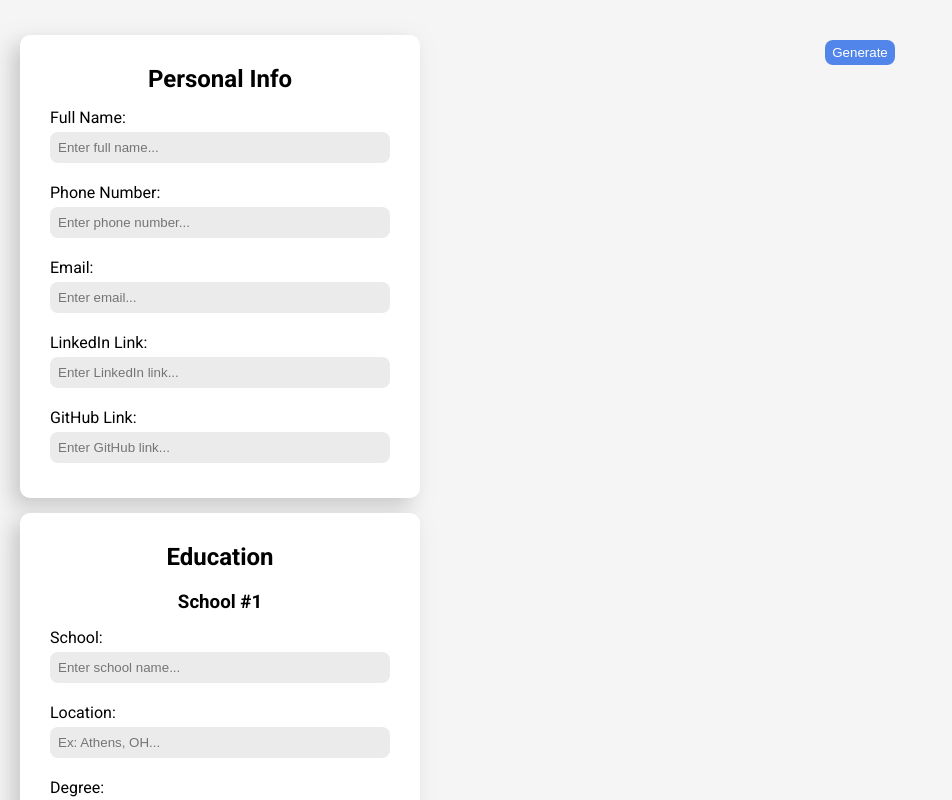
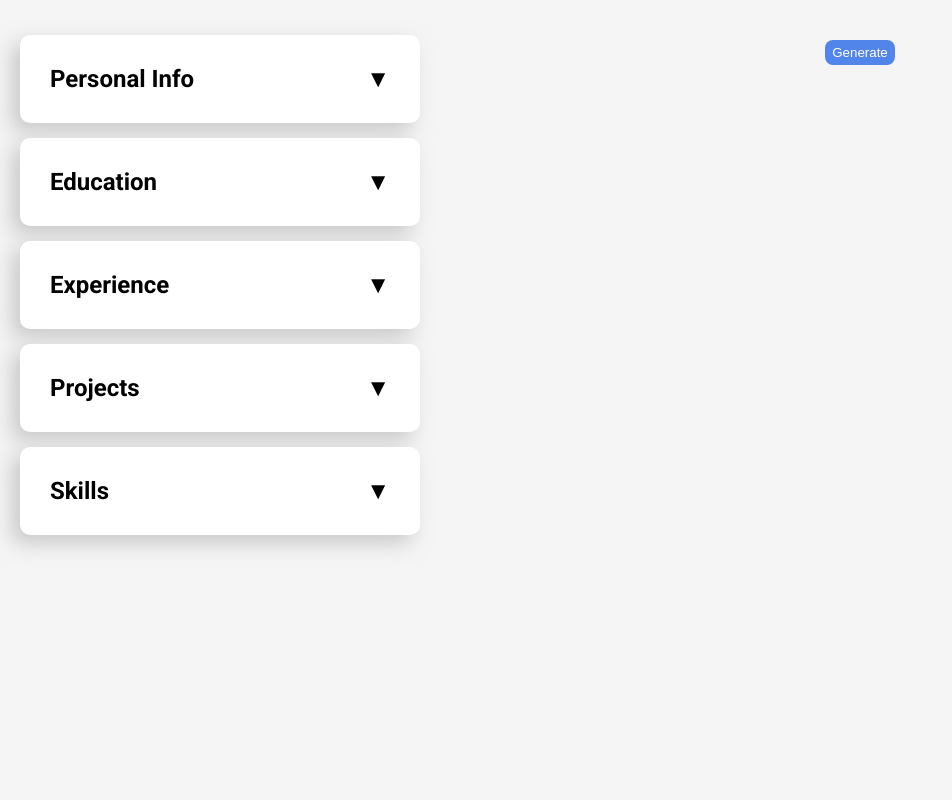
Before and after one commit to nathan8b/ResumeForge, a React app in the folder frontend/: page / in a window 1280 px wide. Shown: the top 800 px of the page, without its empty margins (0-952 px from the left). Built offline with nearby package versions, Linux system fonts and the light colour scheme; the HTML template or start-up script is replaced by a standard one.

Commit message:
turned each input section into dropdown, so page isn't super long

```diff
--- a/frontend/src/App.css
+++ b/frontend/src/App.css
@@ -1,18 +1,17 @@
 @import url('https://fonts.googleapis.com/css2?family=Roboto:wght@400;500;700&display=swap');
 
 body {
+  background-color: rgb(245, 245, 245);
   height: 100%;
   overflow-y: auto;
   margin: 0;
 }
 
 #root {
-  background-color: rgb(245, 245, 245);
   overflow-y: auto;
   height: 100%;
   margin: 0 auto;
   padding: 0;
-  text-align: center;
   font-family: 'Roboto', sans-serif;
 }
 
@@ -47,6 +46,18 @@ iframe {
   box-shadow: -8px 8px 20px rgba(157, 157, 157, 0.5);
   padding: 30px;
   margin: 15px auto;
+  display: flex;
+  flex-direction: column;
+}
+
+.section-header {
+  cursor: pointer;
+  display: flex;
+  align-items: center;
+  justify-content: space-between;
+}
+
+.section-content {
   display: flex;
   flex-direction: column;
 }
--- a/frontend/src/components/Education.jsx
+++ b/frontend/src/components/Education.jsx
@@ -1,4 +1,8 @@
+import { useState } from "react";
+
 function Education({data, setData}) {
+    const [open, setOpen] = useState(false);
+
     const handleChange = (index, field, value) => {
         const newEducation = [...data];
         newEducation[index][field] = value;
@@ -16,7 +20,16 @@ function Education({data, setData}) {
 
     return (
         <div className="section">
-            <h2>Education</h2>
+            <h2
+                className="section-header"
+                onClick={() => setOpen(!open)}
+            >
+                <span>Education</span>
+                <span>{open ? "▲" : "▼"}</span>
+            </h2>
+
+            {open && (
+                <div className="section-content">
                     {data.map((entry, index) => (
                         <div key={index} className="sub-section">
 
@@ -73,6 +86,8 @@ function Education({data, setData}) {
                     ))}
                     <button onClick={addEducation}>Add</button>
                 </div>
+            )}
+        </div>
     );
 
 }
--- a/frontend/src/components/Experience.jsx
+++ b/frontend/src/components/Experience.jsx
@@ -1,4 +1,8 @@
+import { useState } from "react";
+
 function Experience({data, setData}) {
+    const [open, setOpen] = useState(false);
+
     const handleChange = (index, field, value) => {
         const newExperience = [...data];
         newExperience[index][field] = value;
@@ -16,7 +20,16 @@ function Experience({data, setData}) {
 
     return (
         <div className="section">
-            <h2>Experience</h2>
+            <h2
+                className="section-header"
+                onClick={() => setOpen(!open)}
+            >
+                <span>Experience</span>
+                <span>{open ? "▲" : "▼"}</span>
+            </h2>
+
+            {open && (
+                <div className="section-content">
                     {data.map((entry, index) => (
                         <div key={index} className="sub-section">
 
@@ -73,6 +86,8 @@ function Experience({data, setData}) {
                     ))}
                     <button onClick={addExperience}>Add</button>
                 </div>
+            )}
+        </div>
     );
 }
 
--- a/frontend/src/components/PersonalInfo.jsx
+++ b/frontend/src/components/PersonalInfo.jsx
@@ -1,8 +1,20 @@
+import { useState } from "react";
+
 function PersonalInfo({data, setData}) {
+    const [open, setOpen] = useState(false);
+
     return (
         <div className="section">
-            <h2>Personal Info</h2>
+            <h2
+                className="section-header"
+                onClick={() => setOpen(!open)}
+            >
+                <span>Personal Info</span>
+                <span>{open ? "▲" : "▼"}</span>
+            </h2>
 
+            {open && (
+                <div className="section-content">
                     <label htmlFor="name">Full Name:</label>
                     <input
                         type="name"
@@ -43,8 +55,8 @@ function PersonalInfo({data, setData}) {
                         onChange={(event) => setData({ ...data, github: event.target.value})}
                     />
                 </div>
-
-
+            )}
+        </div>
     )
 }
 
--- a/frontend/src/components/Projects.jsx
+++ b/frontend/src/components/Projects.jsx
@@ -1,4 +1,8 @@
+import { useState } from "react";
+
 function Projects({data, setData}) {
+    const [open, setOpen] = useState(false);
+
     const handleChange = (index, field, value) => {
         const newProject = [...data];
         newProject[index][field] = value;
@@ -16,7 +20,16 @@ function Projects({data, setData}) {
 
     return (
         <div className="section">
-            <h2>Projects</h2>
+            <h2
+                className="section-header"
+                onClick={() => setOpen(!open)}
+            >
+                <span>Projects</span>
+                <span>{open ? "▲" : "▼"}</span>
+            </h2>
+
+            {open && (
+                <div className="section-content">
                     {data.map((entry, index) => (
                         <div key={index} className="sub-section">
 
@@ -73,6 +86,8 @@ function Projects({data, setData}) {
                     ))}
                     <button onClick={addProject}>Add</button>
                 </div>
+            )}
+        </div>
     );
 }
 
--- a/frontend/src/components/Skills.jsx
+++ b/frontend/src/components/Skills.jsx
@@ -1,8 +1,20 @@
+import { useState } from "react";
+
 function Skills({data, setData}) {
+    const [open, setOpen] = useState(false);
+
     return (
         <div className="section">
-            <h2>Skills</h2>
+            <h2
+                className="section-header"
+                onClick={() => setOpen(!open)}
+            >
+                <span>Skills</span>
+                <span>{open ? "▲" : "▼"}</span>
+            </h2>
 
+            {open && (
+                <div className="section-content">
                     <label htmlFor="languages">Languages:</label>
                     <input
                         type="text"
@@ -27,6 +39,8 @@ function Skills({data, setData}) {
                         onChange={(event) => setData({ ...data, tools: event.target.value})}
                     />
                 </div>
+            )}
+        </div>
     )
 }
 
```
Lines whose indentation alone changed are shown as unchanged.
